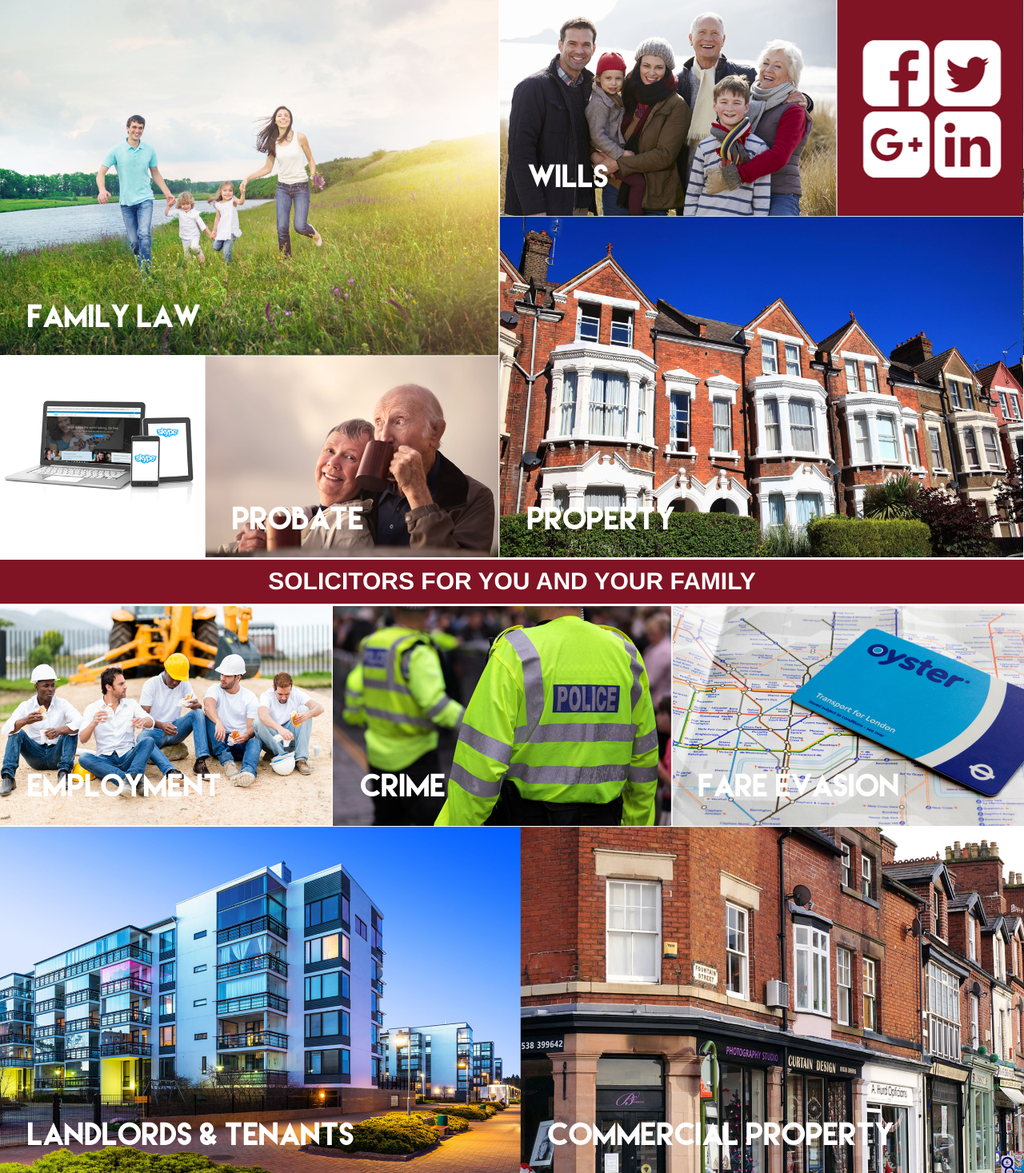
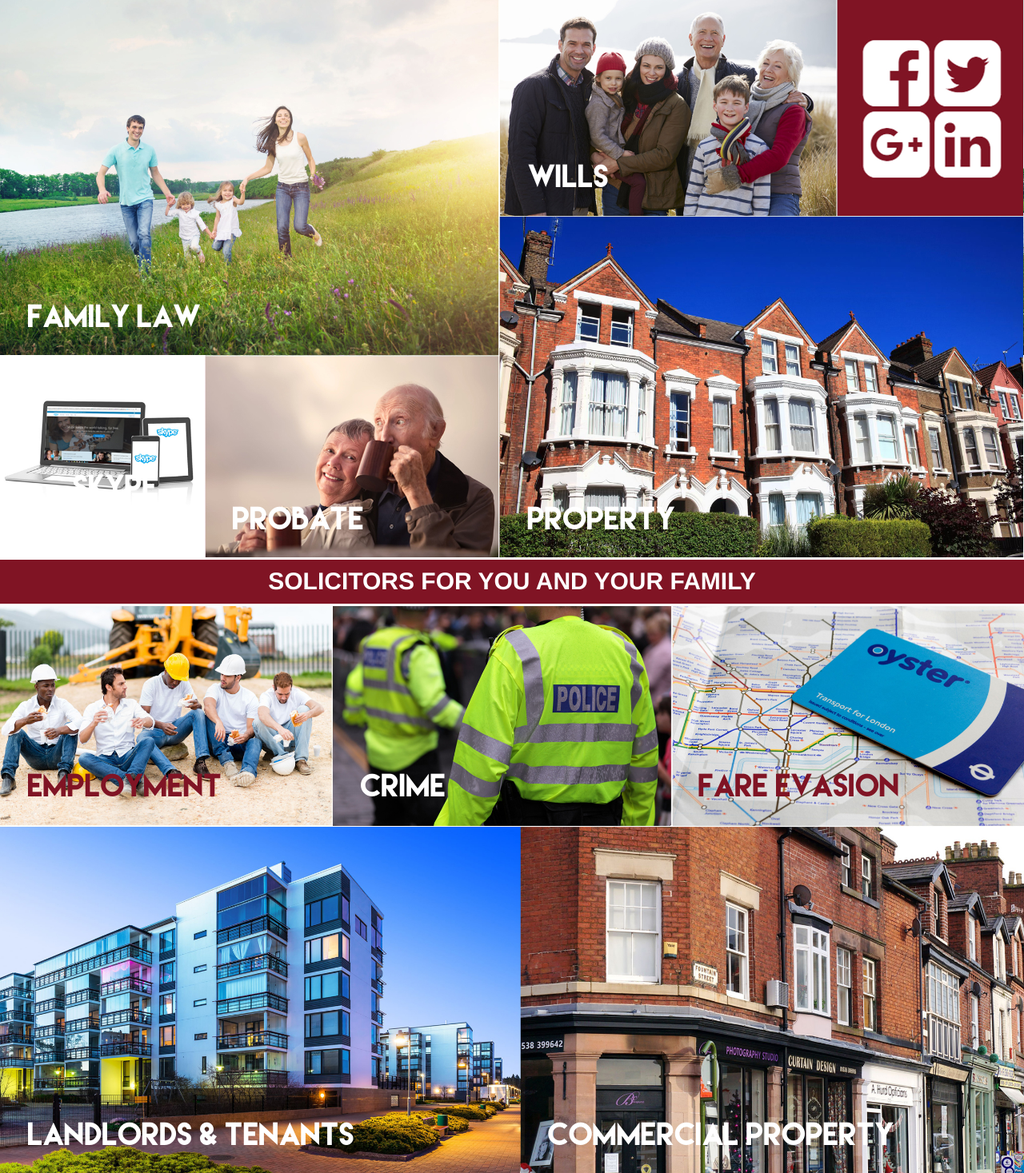
Before and after one commit to muhdmishal/ALSW, a PHP site: page / in a window 1280 px wide. Shown: the part 141-1608 px from the top of the page at 80% size. Run offline with PHP 8.4, Linux system fonts and the light colour scheme.

Commit message:
Red for the fare evasion and the employment.

```diff
--- a/css/custom.css
+++ b/css/custom.css
@@ -375,6 +375,12 @@ h3::after {
   margin-bottom: 5px;
 }
 .img-map h1 {
+  position: absolute;
+  bottom: 0;
+  display: block;
+  font-family: "Lemon/Milk";
+}
+.img-map h1:not(.primary) {
   color: #fff;
   position: absolute;
   bottom: 0;
--- a/index.html
+++ b/index.html
@@ -76,7 +76,8 @@
 
           <div class="img-map" id="skypemeeting">
             <div>
-
+              <h1>Skype Meetings</h1>
+              <h2>Skype Meetings</h2>
             </div>
           </div>
 
@@ -114,7 +115,7 @@
         <div class="img-bottom-tile hidden-xs">
           <div class="img-map" id="employment">
             <div>
-              <h1>Employment</h1>
+              <h1 class="primary">Employment</h1>
               <h2>Employment</h2>
               <a href="#">For Employees</a>
               <a href="#">For Employers</a>
@@ -137,7 +138,7 @@
 
           <div class="img-map" id="fareevasion">
             <div>
-              <h1>Fare evasion</h1>
+              <h1 class="primary">Fare evasion</h1>
               <h2>Fare evasion</h2>
               <a href="#">Click to find out about how we can help you ovoid a criminal record</a>
             </div>
@@ -312,7 +313,7 @@
         setPosition('#familylaw', 0, 0, image_width*.512, image_height*.362 );
         setPosition('#wills', 0, image_width*.489, image_width*.183, image_height*.612 );
         // setPosition('#fixedfees', 0, image_width*.818, 0, image_height*.612 );
-        // setPosition('#skypemeeting', image_height*.64, 0, image_width*.801, 0 );
+        setPosition('#skypemeeting', image_height*.64, 0, image_width*.801, 0 );
         setPosition('#probate', image_height*.64, image_width*.2, image_width*.513, 0 );
         setPosition('#property', image_height*.39, image_width*.488, 0, 0 );
 
```
